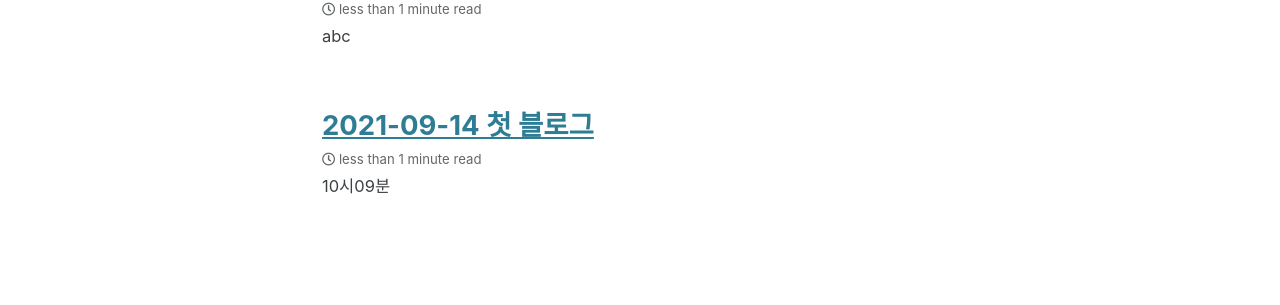
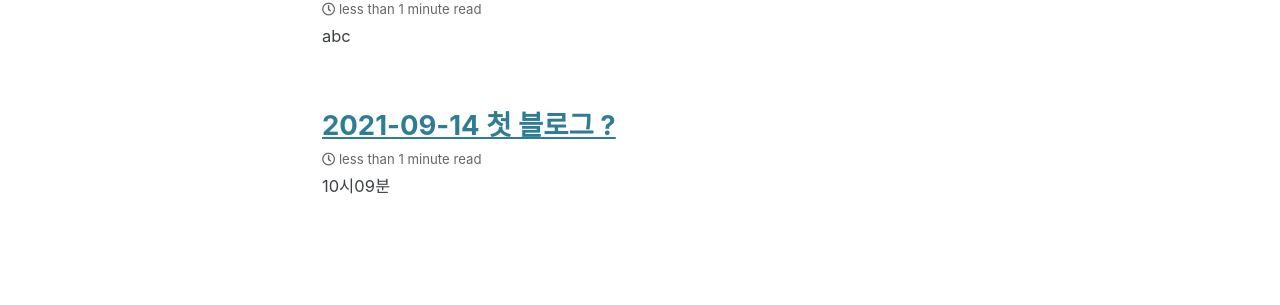
Before and after one commit to rladbrua0207/rladbrua0207.github.io, a Jekyll site: the page built from index.markdown, in a window 1280 px wide. Shown: the part 421-726 px from the top of the page. Built offline with Jekyll 4.4.1, drawn with Linux system fonts in a browser that asks for light colours; cached includes are drawn as plain includes; the list of posts is cut into pages by our own code.

```diff
--- a/_posts/2021-09-14-welcome-to-jekyll.markdown
+++ b/_posts/2021-09-14-welcome-to-jekyll.markdown
@@ -1,6 +1,6 @@
 ---
 layout: post
-title:  "2021-09-14 첫 블로그"
+title:  "2021-09-14 첫 블로그 ?"
 date:   2021-09-14 21:34:18 +0900
 categories: categories/Web
 tags:
```
